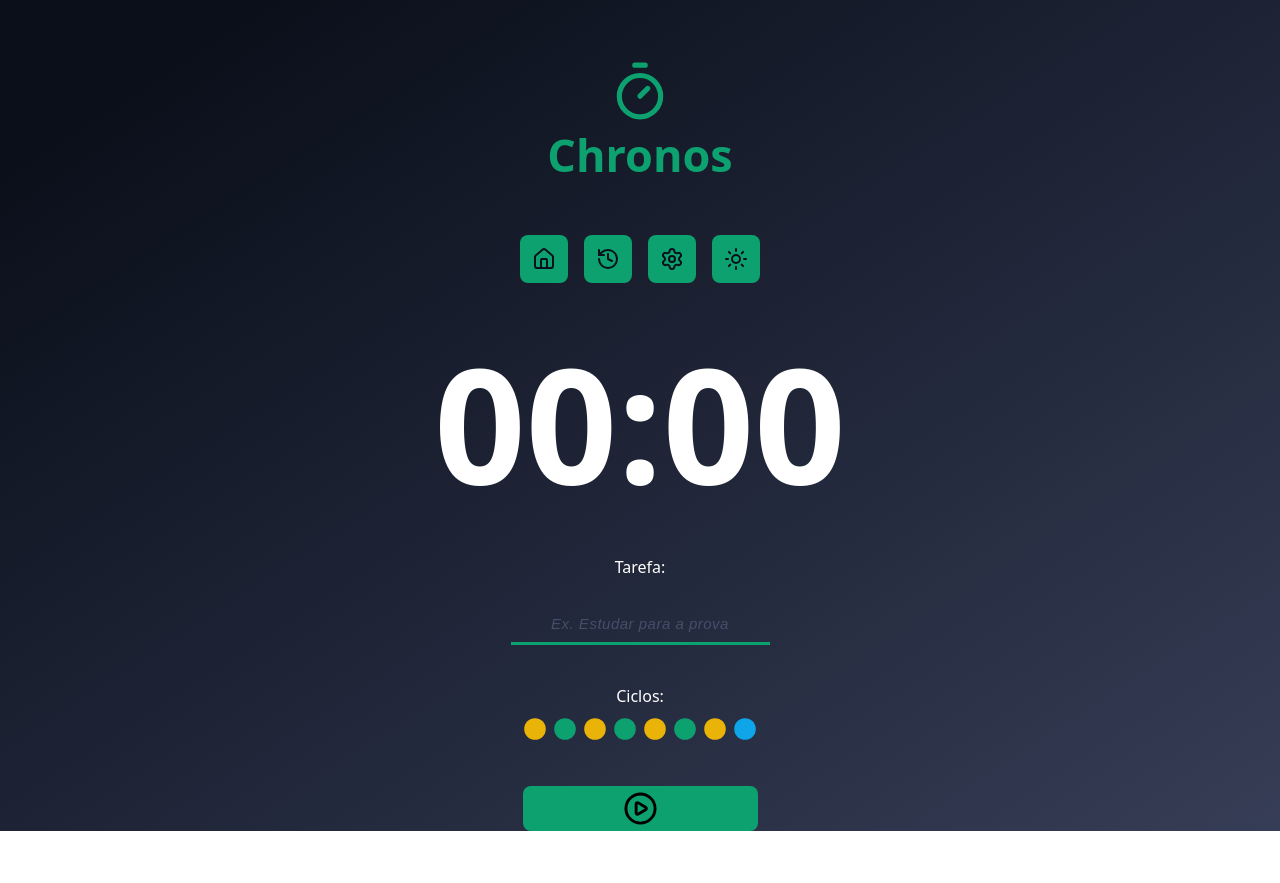
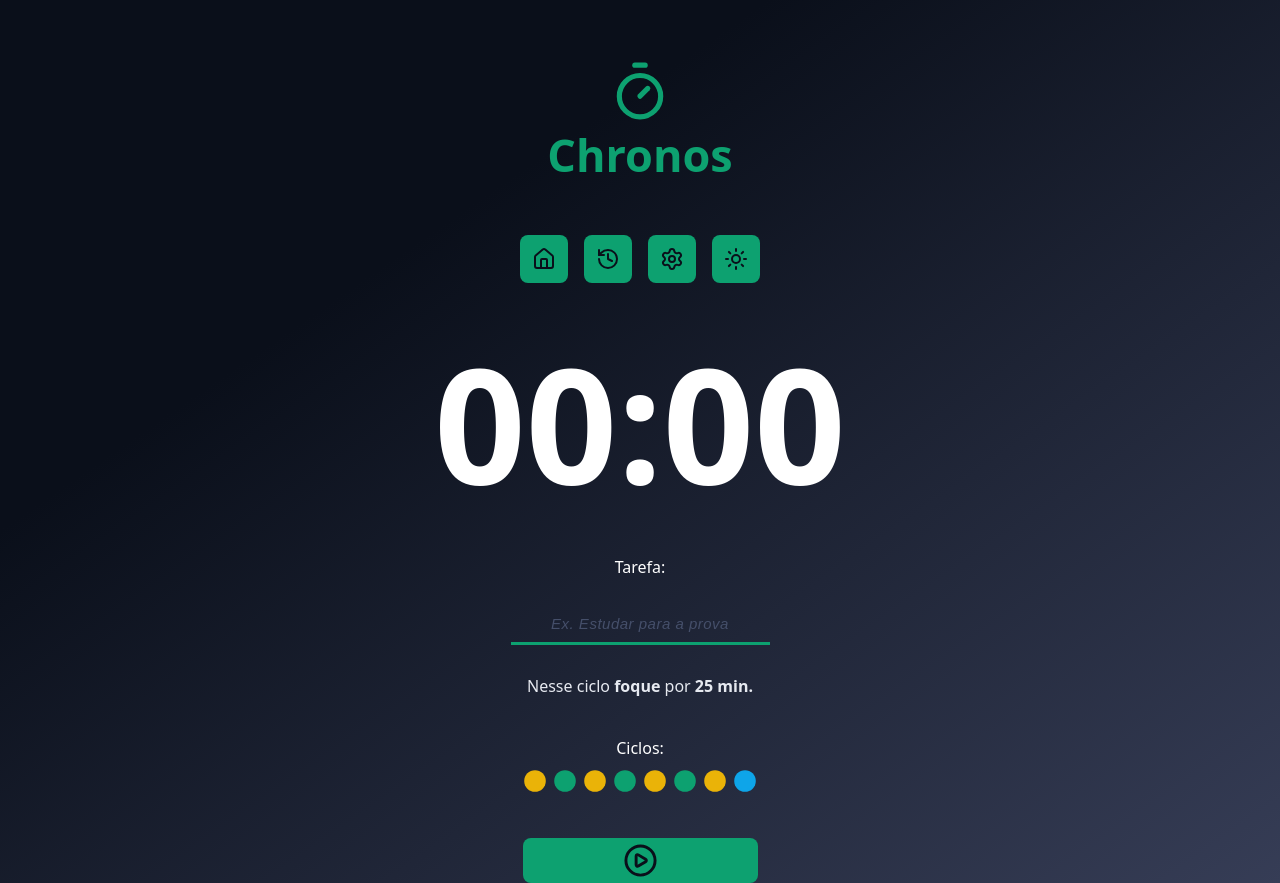
Before and after one commit to MaikeraHW/React, a React (Vite) app in the folder Chronos/: page / in a window 1280 px wide. Before the commit the page ends 831 px from the top, so only its background shows below. Built offline with nearby package versions, Linux system fonts and the light colour scheme.

Commit message:
refined some new componentes to react project classes

```diff
--- a/Chronos/src/components/Button/index.tsx
+++ b/Chronos/src/components/Button/index.tsx
@@ -1,10 +1,15 @@
-import { CirclePlayIcon } from "lucide-react"
 import styles from "./styles.module.css"
+import type React from "react"
 
-export function Button() {
+type ButtonProps = {
+  icon: React.ReactNode
+  color?: "green" | "red"
+} & React.ComponentProps<"button">
+
+export function Button({ icon, color = "green", ...props }: ButtonProps) {
   return (
-    <button className={styles.btn}>
-      <CirclePlayIcon />
+    <button className={`${styles.btn} ${styles[color]}`} {...props}>
+      {icon}
     </button>
   )
 }
--- a/Chronos/src/components/Button/styles.module.css
+++ b/Chronos/src/components/Button/styles.module.css
@@ -1,6 +1,5 @@
 .btn {
   padding: 0.5rem 10rem;
-  background-color: var(--primary);
   border-radius: 8px;
   border: none;
   margin-top: 3rem;
@@ -19,3 +18,13 @@
   width: 3.5rem;
   height: 3.5rem;
 }
+
+.green {
+  color: var(--text-over-primary);
+  background-color: var(--primary);
+}
+
+.red {
+  color: var(--text-over-error);
+  background-color: var(--error);
+}
--- a/Chronos/src/components/Forms/styles.module.css
+++ /dev/null
@@ -1,25 +0,0 @@
-.bold {
-  font-weight: bold;
-}
-
-.btn {
-  padding: 0.5rem 10rem;
-  background-color: var(--primary);
-  border-radius: 8px;
-  border: none;
-  margin-top: 3rem;
-  cursor: pointer;
-}
-
-.btn:hover {
-  filter: brightness(75%);
-  transition-property: filter;
-  transition-duration: 200ms;
-  transition-timing-function: ease-in-out;
-}
-
-.btn svg {
-  display: block;
-  width: 3.5rem;
-  height: 3.5rem;
-}
--- /dev/null
+++ b/Chronos/src/components/Message/index.tsx
@@ -0,0 +1,9 @@
+import styles from "./styles.module.css"
+
+export function Message() {
+  return (
+    <p className={styles.text}>
+      Nesse ciclo <span className={styles.bold}>foque</span> por <span className={styles.bold}>25 min.</span>
+    </p>
+  )
+}
--- /dev/null
+++ b/Chronos/src/components/Message/styles.module.css
@@ -0,0 +1,8 @@
+.bold {
+  font-weight: bold;
+}
+
+.text {
+  color: var(--text-over-error);
+  margin: 3rem auto 0;
+}
--- a/Chronos/src/global.css
+++ b/Chronos/src/global.css
@@ -12,7 +12,7 @@ body {
   min-height: 100dvh;
   font-size: 1.6rem;
   font-family: system-ui, -apple-system, BlinkMacSystemFont, "Segoe UI", Roboto, Oxygen, Ubuntu, Cantarell, "Open Sans", "Helvetica Neue", sans-serif;
-  background-image: linear-gradient(to right bottom, var(--gray-900) 10%, var(--gray-600));
+  background-image: linear-gradient(to right bottom, var(--gray-900) 30%, var(--gray-600));
   background-repeat: no-repeat;
   background-size: cover;
   color: var(--text-default);
--- a/Chronos/src/main.tsx
+++ b/Chronos/src/main.tsx
@@ -1,10 +1,13 @@
+import { CirclePlayIcon } from "lucide-react"
+import { CircleStopIcon } from "lucide-react"
+
 import { StrictMode } from "react"
 import { createRoot } from "react-dom/client"
 import { Container } from "./components/Container"
 import { Logo } from "./components/Logo"
 import { Menu } from "./components/Menu"
 import { ClockTimer } from "./components/ClockTimer"
-// import { Forms } from "./components/Forms"
+import { Message } from "./components/Message"
 import { Input } from "./components/Input"
 import { Cicles } from "./components/Cicles"
 import { Button } from "./components/Button"
@@ -29,10 +32,13 @@ createRoot(document.getElementById("root")!).render(
       </form>
     </Container>
     <Container>
+      <Message />
+    </Container>
+    <Container>
       <Cicles />
     </Container>
     <Container>
-      <Button />
+      <Button icon={<CirclePlayIcon />} />
     </Container>
   </StrictMode>
 )
```
Also changed, not shown: Chronos/src/components/Forms/index.tsx (deleted, +0 -11 lines).
